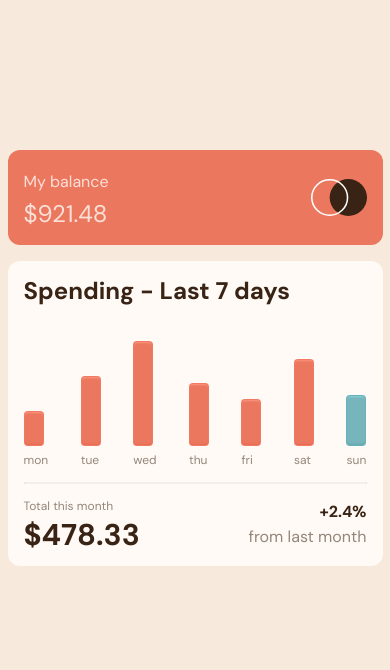
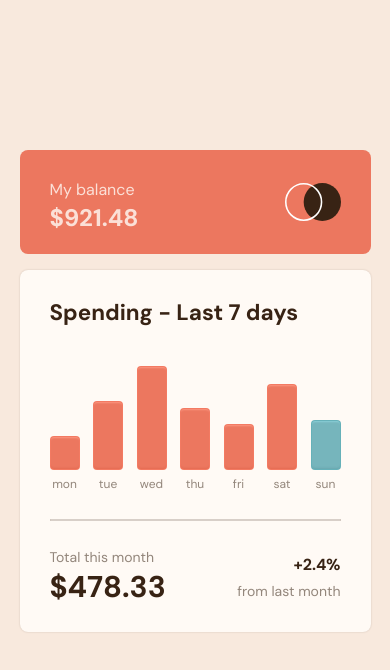
Before and after one commit to ialbertmartinez/expenses-chart, a plain HTML site: page index.html in a window 390 px wide. Drawn offline with Linux system fonts and the light colour scheme.

Commit message:
fix: responsive styling to better match design comp | specifically chart bar's width and font-size

```diff
--- a/blocks/chart.css
+++ b/blocks/chart.css
@@ -11,7 +11,7 @@
 	padding-top: 20px;
 	position: relative;
 	display: grid;
-	align-items: baseline;
+	align-items: center;
 	justify-items: stretch;
 	justify-content: space-between;
 	grid-template-areas:
@@ -33,7 +33,7 @@
 	max-width: min-content;
 	margin-bottom: 8px;
 	border: 1px solid hsl(10deg 99.64% 70.26% / 36%);
-	border-radius: 4px;
+	border-radius: 8px;
 	box-shadow: inset 0 3px 2px -2px hsl(10deg 100% 76.51% / 85%),
 		inset 0px -3px 2px -2px hsl(10deg 79% 43% / 17%);
 	transition: all 0.35s ease-in-out;
@@ -96,7 +96,8 @@
 		flex-flow: column nowrap;
 	}
 	.chart__amount {
-		min-width: 20px;
+		min-width: 30px;
+		border-radius: 4px;
 	}
 
 	.chart__day {
--- a/blocks/footer.css
+++ b/blocks/footer.css
@@ -18,7 +18,7 @@
 
 .footer__field-title {
 	box-sizing: border-box;
-	font-size: 12px;
+	font-size: 14px;
 	font-weight: 400;
 	line-height: 1;
 	color: hsl(28, 10%, 53%);
@@ -48,13 +48,6 @@
 	align-items: flex-end;
 }
 
-.footer__field-title_reverse {
-	color: hsl(28, 10%, 53%);
-	line-height: 1;
-	font-weight: 400;
-	font-size: 12px;
-}
-
 .footer__field-value_change {
 	margin-top: auto;
 	font-size: 0.75rem;
@@ -62,10 +55,6 @@
 }
 
 @media all and (max-width: 470px) {
-	.footer__field-title_reverse {
-		font-size: 1rem;
-	}
-
 	.footer__field-value_change {
 		font-size: 1rem;
 	}
--- a/blocks/header.css
+++ b/blocks/header.css
@@ -2,14 +2,14 @@
 	box-sizing: border-box;
 	font-family: "DM Sans", arial, sans-serif;
 	margin: 0 auto;
-	padding: 16px;
+	padding: 24px 30px;
 	background-color: hsl(10, 79%, 65%);
 	display: flex;
 	flex-flow: row nowrap;
 	align-items: center;
 	justify-content: space-between;
 	min-width: 100%;
-	border-radius: 12px;
+	border-radius: 16px;
 }
 
 .header__column {
@@ -30,7 +30,7 @@
 	padding: 0;
 	box-sizing: border-box;
 	line-height: 2;
-	font-size: 12px;
+	font-size: 14px;
 	font-weight: 400;
 	color: hsla(33, 100%, 98%, 80%);
 	text-align: left;
@@ -42,8 +42,8 @@
 	padding: 0;
 	line-height: 1.3;
 	color: hsla(33, 100%, 98%, 80%);
-	font-size: 18px;
-	font-weight: 400;
+	font-size: 22px;
+	font-weight: 700;
 }
 
 .header__logo {
@@ -54,10 +54,16 @@
 }
 
 @media all and (max-width: 470px) {
+	.header {
+		border-radius: 8px;
+	}
+
 	.header__field-title {
 		font-size: 1rem;
 	}
+
 	.header__field-value {
 		font-size: 1.5rem;
+		line-height: 1;
 	}
 }
--- a/blocks/main.css
+++ b/blocks/main.css
@@ -8,23 +8,24 @@
 .main__wrapper {
 	display: flex;
 	flex-flow: column nowrap;
-	gap: 16px;
+	gap: 20px;
 	align-items: stretch;
 
 	background: #fffaf5;
-	border-radius: 12px;
+	border-radius: 16px;
 	box-sizing: border-box;
 
 	min-width: 450px;
 	font-size: 1.125rem;
-	padding: 16px;
+	padding: 30px;
+	box-shadow: 0 0 2px hsl(25deg 47% 15% / 20%);
 }
 
 .main__header-text {
 	color: hsl(25, 47%, 15%);
 	margin: 0;
 	padding: 0;
-	font-size: 1.25rem;
+	font-size: 1.45rem;
 	font-family: "DM Sans", arial, sans-serif;
 	font-weight: 700;
 }
@@ -32,19 +33,22 @@
 .main__divider {
 	box-sizing: border-box;
 	overflow: visible;
+	min-width: 100%;
 	height: 2px;
 	display: block;
-	background: transparent;
+	background: hsl(28, 19%, 85%);
 	box-shadow: inset 0 0 1px hsl(28, 10%, 53%);
+	border: none;
 }
 
 @media all and (max-width: 470px) {
 	.main__wrapper {
 		min-width: 100%;
 		max-width: 375px;
+		border-radius: 8px;
 	}
 	.main__header-text {
-		font-size: 1.5rem;
+		font-size: 1.4rem;
 	}
 	.main__chart {
 		max-width: 375px;
--- a/blocks/page.css
+++ b/blocks/page.css
@@ -22,7 +22,7 @@
 
 @media all and (max-width: 470px) {
 	.page__wrapper {
-		min-width: 375px;
+		min-width: 90%;
 		max-width: 375px;
 	}
 }
--- a/index.html
+++ b/index.html
@@ -58,7 +58,7 @@
 						</div>
 					</section>
 
-					<div class="main__divider"></div>
+					<hr class="main__divider" />
 
 					<footer class="footer">
 						<!-- <div class="footer__columns"> -->
```
